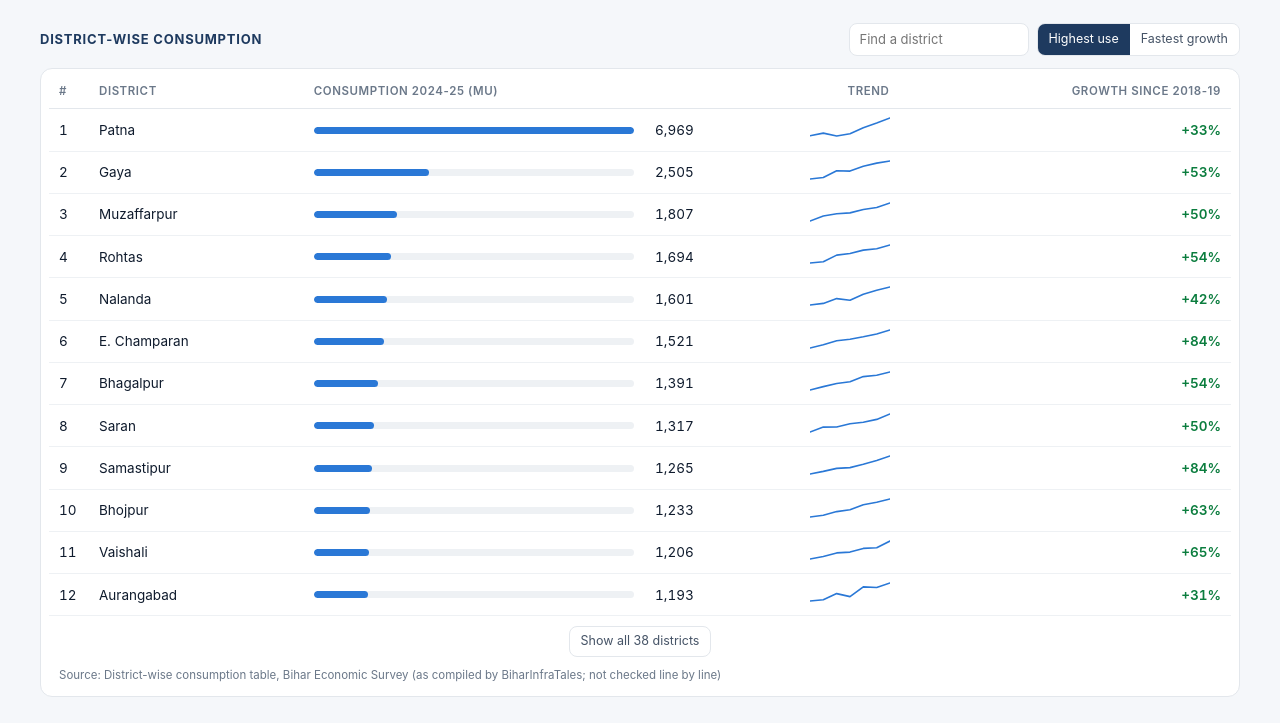
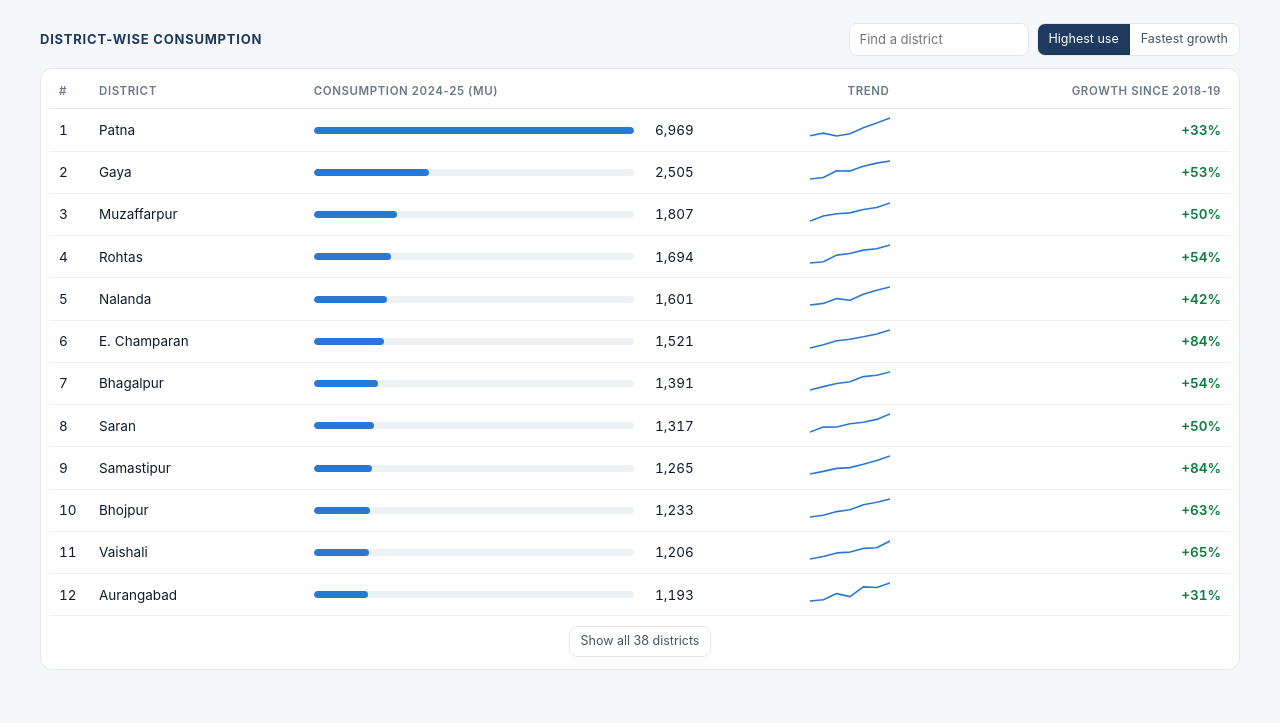
Before and after one commit to mdsbpdcl-hub/BiharPowerDemandDashboard, a plain HTML site: page index.html in a window 1280 px wide. Shown: the part 1951-2674 px from the top of the page. After the commit the page ends 2647 px from the top, so only its background shows below. Drawn offline with Linux system fonts and the light colour scheme.

Commit message:
Remove district table source line
Co-Authored-By: Claude Opus 5.5 <noreply@anthropic.com>
Claude-Session: https://claude.ai/code/session_01EVRn4da7UwS6oG3GmqJJNW

```diff
--- a/index.html
+++ b/index.html
@@ -316,7 +316,6 @@
         <tbody id="dBody"></tbody>
       </table>
       <button class="btn more" id="dMore">Show all 38 districts</button>
-      <p class="src" id="dSrc" style="padding:0 10px"></p>
     </div>
   </section>
 </main>
@@ -546,7 +545,6 @@
     }
     renderFacts();
     $('refNote').textContent = REF.updated ? `Official figures as of ${dlong(REF.updated)}` : '';
-    $('dSrc').innerHTML = REF.district_consumption?.source ? 'Source: ' + REF.district_consumption.source : '';
     renderRecord();
     renderDistricts();
   }
```
